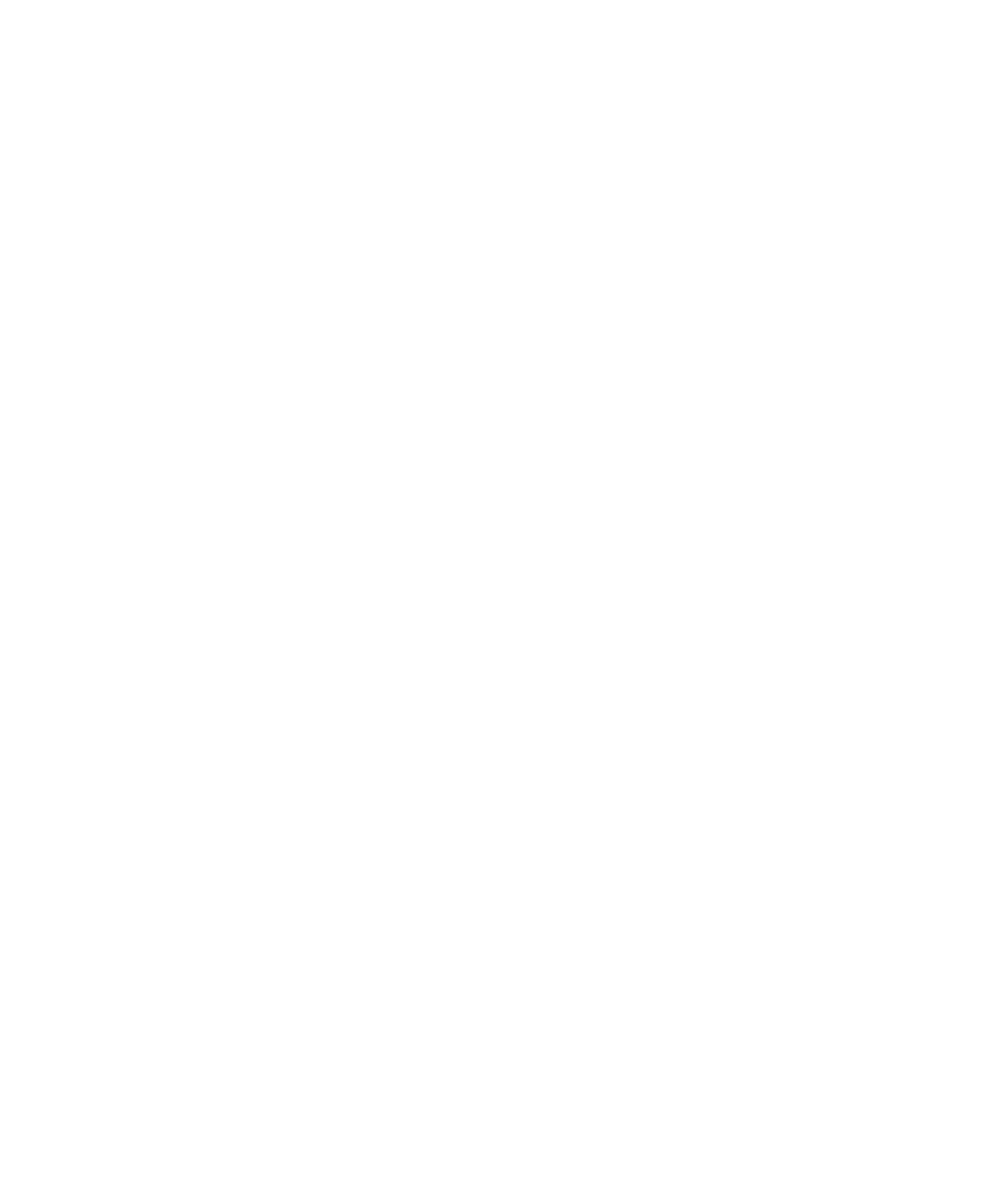
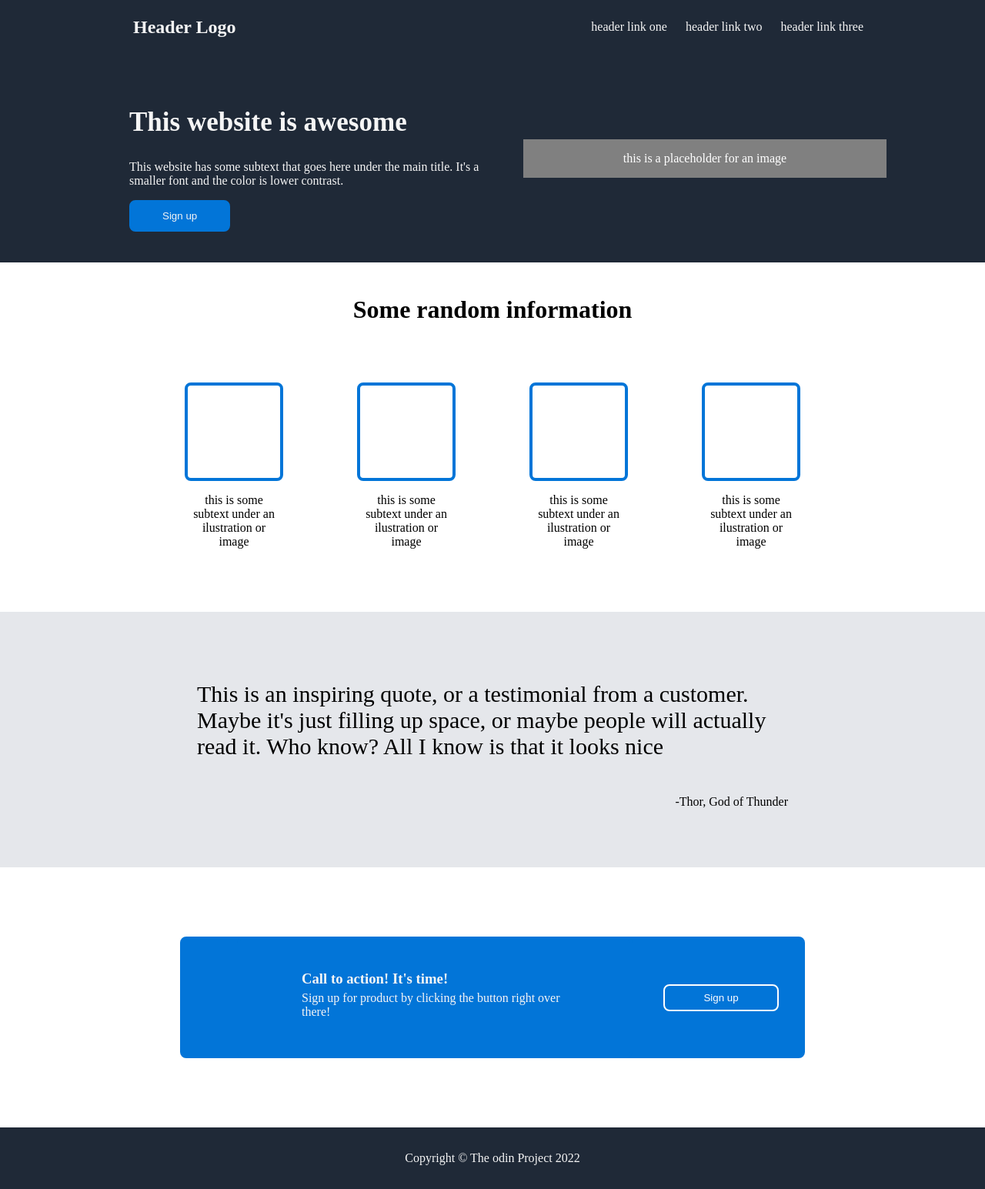
Before and after one commit to carlosart99/landing-page, a plain HTML site: page index.html in a window 1280 px wide. Shown: the whole page at 77% size. Before the commit the page ends 800 px from the top, so only its background shows below. Drawn offline with Linux system fonts and the light colour scheme.

Commit message:
Added some style

```diff
--- a/index.html
+++ b/index.html
@@ -8,6 +8,74 @@
     <title>Document</title>
 </head>
 <body>
-
+    <div class="main-container">
+        <nav id="nav-bar">
+            <div class="nav-bar-container">
+                <h1>Header Logo</h1>
+                <ul>
+                    <li><a href="#">header link one</a></li>
+                    <li><a href="#">header link two</a></li>
+                    <li><a href="#">header link three</a></li>
+                </ul>
+            </div>
+        </nav>
+        <section id="hero">
+            <div class="hero-container">
+                <div class="hero-info">
+                    <h1>This website is awesome</h1>
+                    <p>This website has some subtext that goes here under the main title. It's a smaller font and the color is lower contrast.</p>
+                    <button><a href="#">Sign up</a></button>
+                </div>
+                <div class="img-placeholder">
+                    <div>
+                        <p>this is a placeholder for an image</p>
+                    </div>
+                </div>
+            </div>
+        </section>
+        <section id="information">
+            <div class="information-container">
+                <div>
+                    <h1>Some random information</h1>
+                </div>
+                <div class="info-container">
+                    <div class="item">
+                        <div></div>
+                        <p>this is some subtext under an ilustration or image</p>
+                    </div>
+                    <div class="item">
+                        <div></div>
+                        <p>this is some subtext under an ilustration or image</p>
+                    </div>
+                    <div class="item">
+                        <div></div>
+                        <p>this is some subtext under an ilustration or image</p>
+                    </div>
+                    <div class="item">
+                        <div></div>
+                        <p>this is some subtext under an ilustration or image</p>
+                    </div>
+                </div>
+            </div>
+        </section>
+        <section id="quote">
+            <div class="quote-container">
+                <p>This is an inspiring quote, or a testimonial from a customer. Maybe it's just filling up space, or maybe people will actually read it. Who know? All I know is that it looks nice</p>
+                <p id="author">-Thor, God of Thunder</p>
+            </div>
+        </section>
+        <section id="action">
+            <div class="action-container">
+                <div class="action-content">
+                    <h3>Call to action! It's time!</h3>
+                    <p>Sign up for product by clicking the button right over there!</p>
+                </div>
+                <button><a href="#">Sign up</a></button>
+            </div>
+        </section>
+        <footer>
+            <p>Copyright © The odin Project 2022</p>
+        </footer>
+    </div>
 </body>
 </html>
--- a/styles.css
+++ b/styles.css
@@ -0,0 +1,248 @@
+.main-container{
+    position: relative;
+    position: absolute;
+    right: 0;
+    top: 0;
+    left: 0;
+}
+
+#nav-bar{
+    background-color: #1F2937;
+    display: flex;
+    align-items: center;
+    justify-content: center;
+    background-color: #1F2937;
+}
+
+#nav-bar .nav-bar-container{
+    display: flex;
+    align-items: center;
+    justify-content: space-between;
+    max-width: 1500px;
+    width: 80%;
+}
+
+#nav-bar h1{
+    color:whitesmoke;
+    font-weight: bolder;
+    margin-left: 45px;
+}
+
+#nav-bar ul{
+    color: white;
+    list-style-type: none;
+    margin-right: 20px;
+}
+
+#nav-bar ul li{
+    display: inline-block;
+    padding: 10px;
+}
+
+#nav-bar ul a{
+    color:whitesmoke;
+    text-decoration: none;
+    padding-bottom: 15px;
+    border-bottom:2px solid #1F2937;
+    height: 100%;
+}
+
+#nav-bar ul a:hover{
+    border-bottom:2px solid whitesmoke;
+}
+
+#hero{
+    background-color: #1F2937;
+    display: flex;
+    justify-content: center;
+    align-items: center;
+}
+
+.hero-container{
+    display: flex;
+    justify-content: center;
+    align-items: center;
+    max-width: 1500px;
+    width: 80%;
+}
+
+.hero-info{
+    padding: 40px;
+    flex:1;
+}
+
+.hero-info h1{
+    font-size: 35px;
+    color:whitesmoke;
+}
+
+.hero-info p{
+    color:whitesmoke;
+}
+
+.hero-info button{
+    color:whitesmoke;
+    background-color: #0275d8;
+    border: 3px solid #0275d8;
+    border-radius: 8px;
+    padding: 10px 40px;
+}
+
+.hero-info button:hover{
+    opacity: 0.9;
+}
+
+.hero-info button a{
+    text-decoration: none;
+    color:whitesmoke
+}
+
+.img-placeholder{
+    background-color: gray;
+    flex:1;
+    text-align: center;
+    color:white;
+    display: flex;
+    justify-content: center;
+    align-items: center;
+}
+
+#information{
+    background-color: white;
+    display: flex;
+    justify-content: center;
+    align-items: center;
+}
+
+.information-container{
+    text-align: center;
+    padding: 16px;
+    max-width: 1500px;
+    width: 80%;
+}
+
+#information h1{
+    font-size: 32px;
+}
+
+.info-container{
+    height: 300px;
+    padding: 16px;
+    display: flex;
+    align-items: center;
+    justify-content: space-evenly;
+}
+
+.item{
+    height: 250px;
+    display: flex;
+    flex-direction: column;
+    justify-content: center;
+    align-items: center;
+}
+
+.item div{
+    width: 120px;
+    height: 120px;
+    border: 4px solid #0275d8;
+    background: white;
+    border-radius: 8px;
+}
+
+.item div:hover{
+    width: 150px;
+    height: 150px;
+    background-color: #1F2937;
+    transition: 0.6s;
+}
+
+.item p{
+    width: 120px;
+}
+
+#quote{
+    background-color: #E5E7EB;
+    display: flex;
+    justify-content: center;
+    align-items: center;
+}
+
+.quote-container{
+    height: 300px;
+    padding: 16px;
+    display: flex;
+    flex-direction: column;
+    justify-content: center;
+    width:60%;
+    max-width: 1000px;
+    font-size: 30px;
+}
+
+
+#quote .quote-container #author{
+    text-align: end;
+    font-size:medium;
+}
+
+#action{
+    background-color: white;
+    display: flex;
+    justify-content: center;
+    padding: 20px;
+}
+
+#action div{
+    border: 4px solid #0275d8;
+    color: whitesmoke;
+    width: 60%;
+    margin: 70px 40px 70px 40px;
+    height: 130px;
+    border-radius: 8px;
+    background: #0275d8;
+    display: flex;
+    align-items: center;
+    padding: 10px 30px;
+    max-width: 1500px;
+}
+
+#action div h3{
+    padding:0;
+    margin: 30px 0px 0px 50px;
+}
+#action div p{
+    padding:0;
+    margin: 5px 30px 30px 50px;
+}
+
+#action div button{
+    background: #0275d8;
+    border: 2px solid white;
+    border-radius: 8px;
+    color: whitesmoke;
+    height: 35px;
+    width: 150px;
+}
+
+#action div button:hover{
+    opacity: 0.5;
+    color:white
+}
+
+#action div button a{
+    text-decoration: none;
+    color: white;
+}
+
+#action div .action-content{
+    border: 4px solid #0275d8;
+    border-radius: 8px;
+    display: inline-block;
+    justify-content: space-evenly;
+}
+
+footer{
+    background-color: #1F2937;
+    text-align: center;
+    color:whitesmoke;
+    padding: 15px;
+}
```
